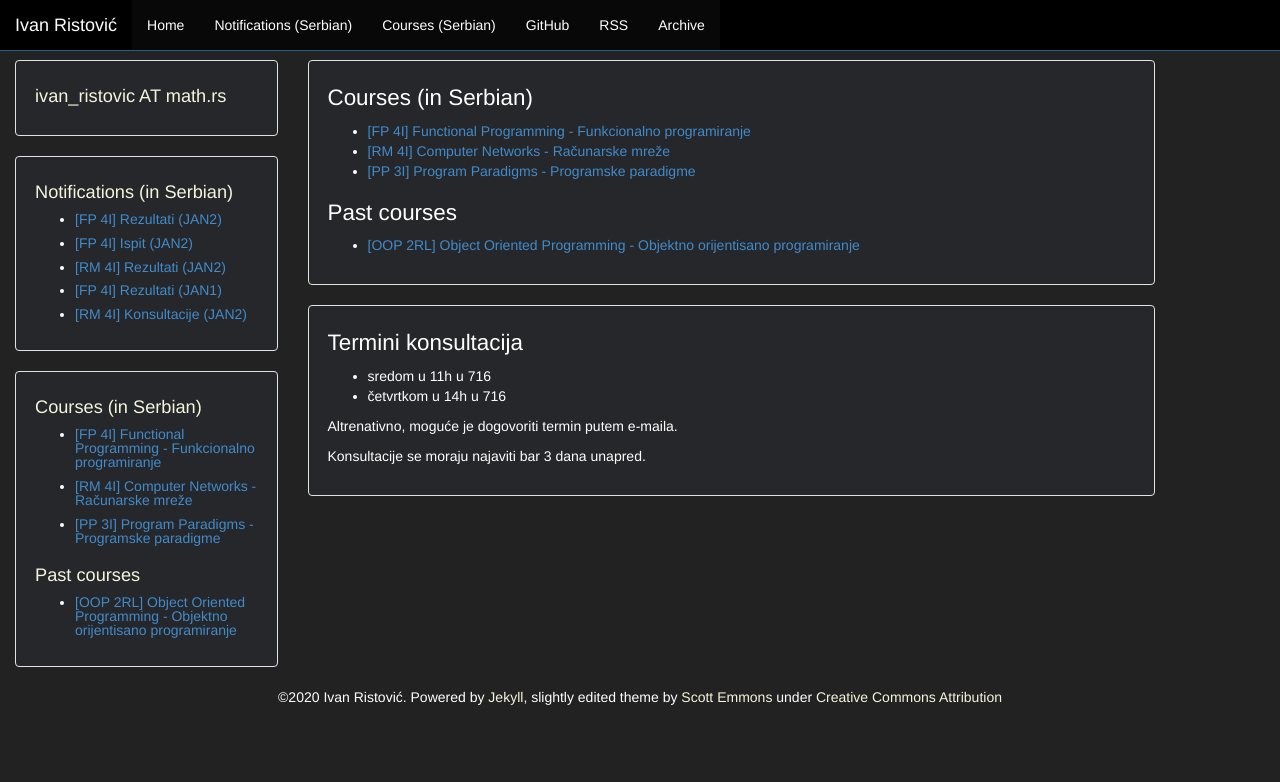
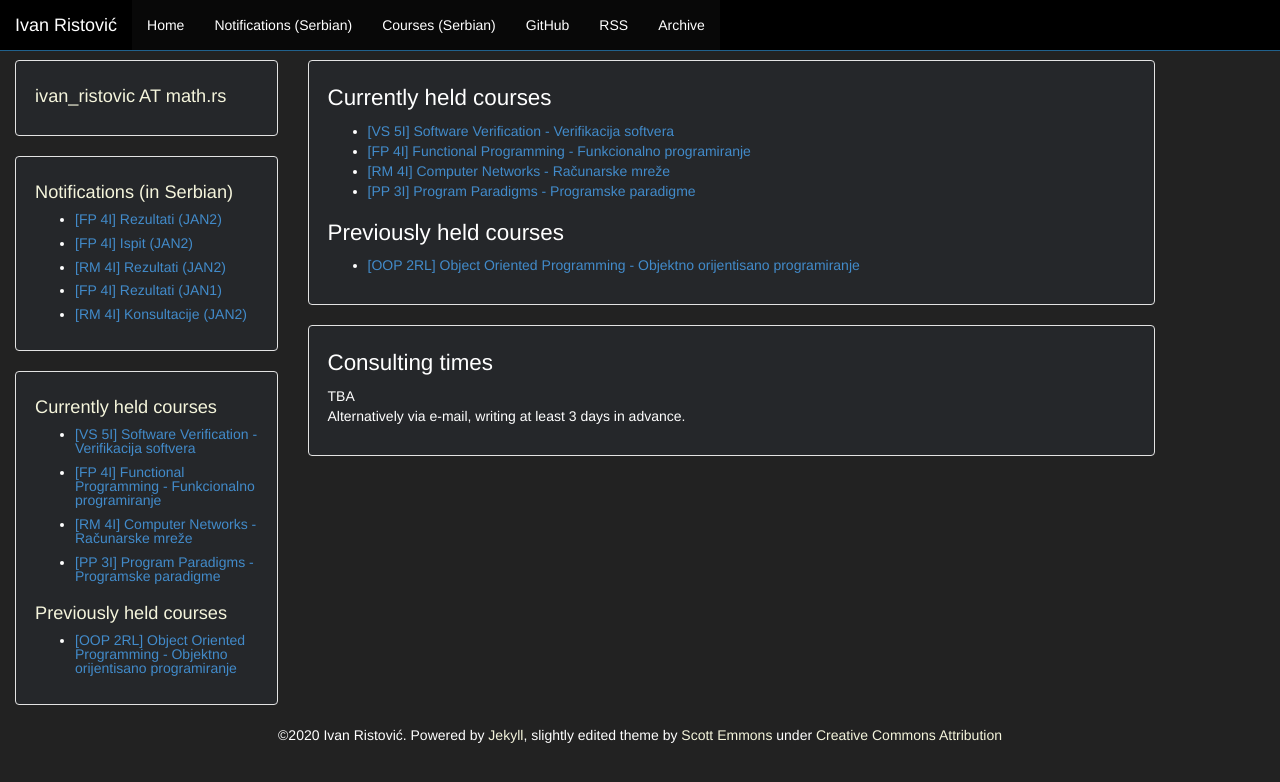
Before and after one commit to ivan-ristovic/ivan-ristovic.github.io, a Jekyll site: the page built from courses.html, in a window 1280 px wide. Shown: the top 782 px of the page. Built offline with Jekyll 4.4.1, drawn with Linux system fonts in a browser that asks for light colours.

Commit message:
End of semester update

```diff
--- a/_includes/courses-list.html
+++ b/_includes/courses-list.html
@@ -1,11 +1,12 @@
-<h1>Courses (in Serbian)</h1>
+<h1>Currently held courses</h1>
 <ul>
+  <li><a href="http://www.verifikacijasoftvera.matf.bg.ac.rs/">[VS 5I] Software Verification - Verifikacija softvera</a></li>
   <li><a href="{{ site.baseurl }}/courses/fp">[FP 4I] Functional Programming - Funkcionalno programiranje</a></li>
   <li><a href="{{ site.baseurl }}/courses/rm">[RM 4I] Computer Networks - Računarske mreže</a></li>
   <li><a href="http://www.programskijezici.matf.bg.ac.rs/ProgramskeParadigmeI.html">[PP 3I] Program Paradigms - Programske paradigme</a></li>
 </ul>
 
-<h1>Past courses</h1>
+<h1>Previously held courses</h1>
 <ul>
   <li><a href="{{ site.baseurl }}/courses/oop">[OOP 2RL] Object Oriented Programming - Objektno orijentisano programiranje</a></li>
 </ul>
--- a/courses.html
+++ b/courses.html
@@ -9,11 +9,11 @@ layout: default
 </div>
 
 <div class="well">
-  <h1>Termini konsultacija</h1>
-  <ul>
-      <li>sredom u 11h u 716</li>
-      <li>četvrtkom u 14h u 716</li>
-  </ul>
-  <p>Altrenativno, moguće je dogovoriti termin putem e-maila.</p>
-  <p>Konsultacije se moraju najaviti bar 3 dana unapred.</p>
+  <h1>Consulting times</h1>
+  <emph>TBA</emph>
+  <!-- <ul>
+      <li>Wednesdays at 11h in room 716</li>
+      <li>Thursdays at 14h in room 716</li>
+  </ul> -->
+  <p>Alternatively via e-mail, writing at least 3 days in advance.</p>
 </div>
--- a/index.html
+++ b/index.html
@@ -12,10 +12,10 @@ layout: default
     </p>
     <h1> Short bio </h1>
     <p>
-        I was born in 1995 in Užice, Serbia and there I have finished primary and high school with excellent grades. In 2014 I started the Undergraduate studies at the Faculty of Mathematics in Belgrade which I have finished in three years. Momentarily after graduation I started the Master Degree studies. During that period I was selected for an open Teaching Assistant Trainee position at the aforementioned faculty - where I remain until today.
+        I was born in 1995 in Užice, Serbia and there I have finished primary and high school with excellent grades. In 2014 I started the Undergraduate studies at the Faculty of Mathematics in Belgrade which I have finished in three years. Momentarily after graduation I started the Master Degree studies which I have finished in summer of 2020. In the fall of 2020 I have started the PhD studies at the Faculty of Mathematics. During my MSc studies I was selected for an open Teaching Assistant Trainee position in the Department of Computer Science, and in 2020 I have been promoted to a Teaching Assistant position at the same department. I hold practices from <a href="courses.html">various courses</a> in the latter years of studies.
     </p>
     <p>
-        In my free time I enjoy computer games (who doesn't?), rally, board games (Chess, Othello), snooker, tennis.
+        In my free time I enjoy computer games (who doesn't?), motorsport (primarily rally), board games (Chess, Othello), snooker, tennis.
     </p>
 </div>
 
```
